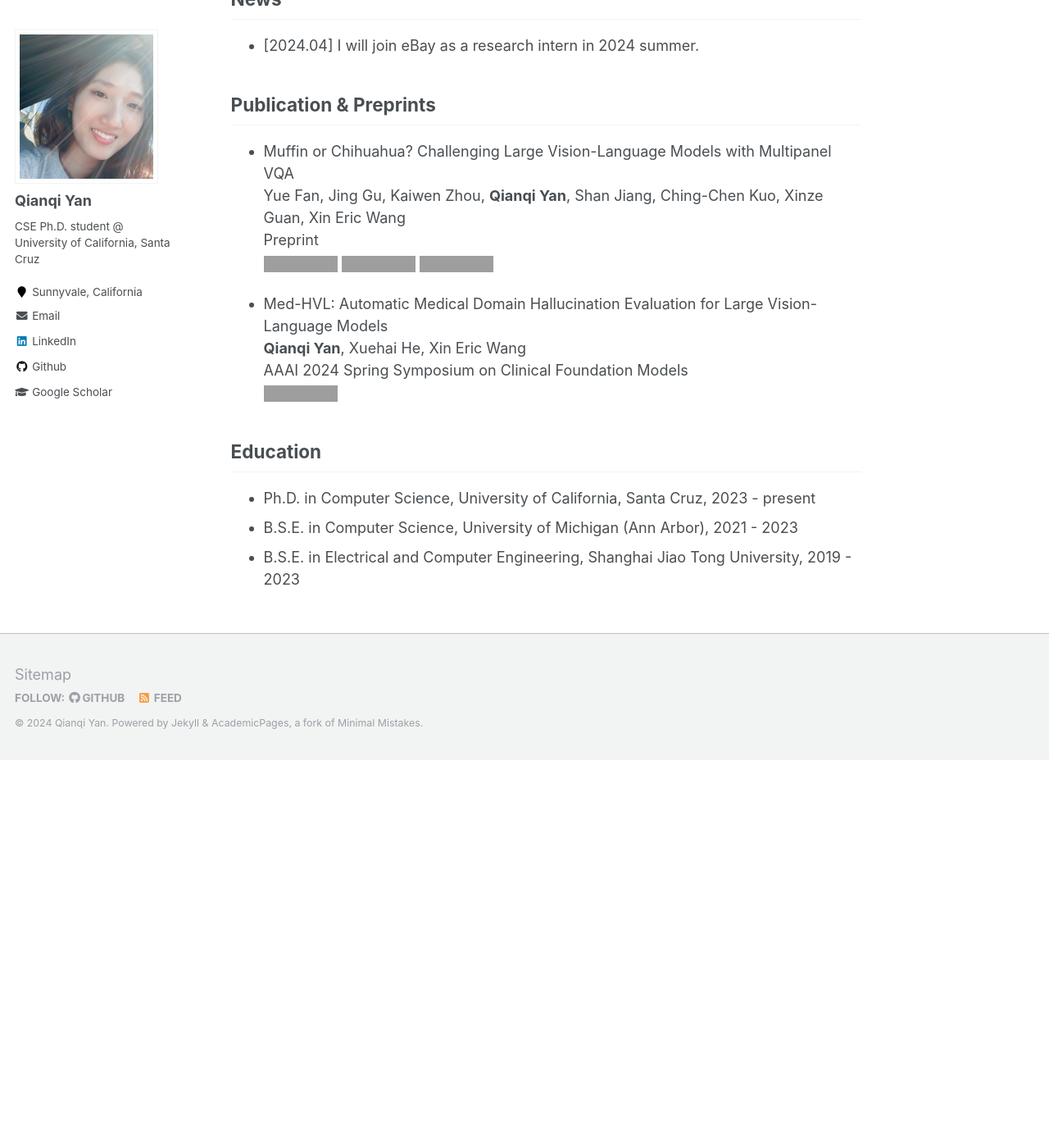
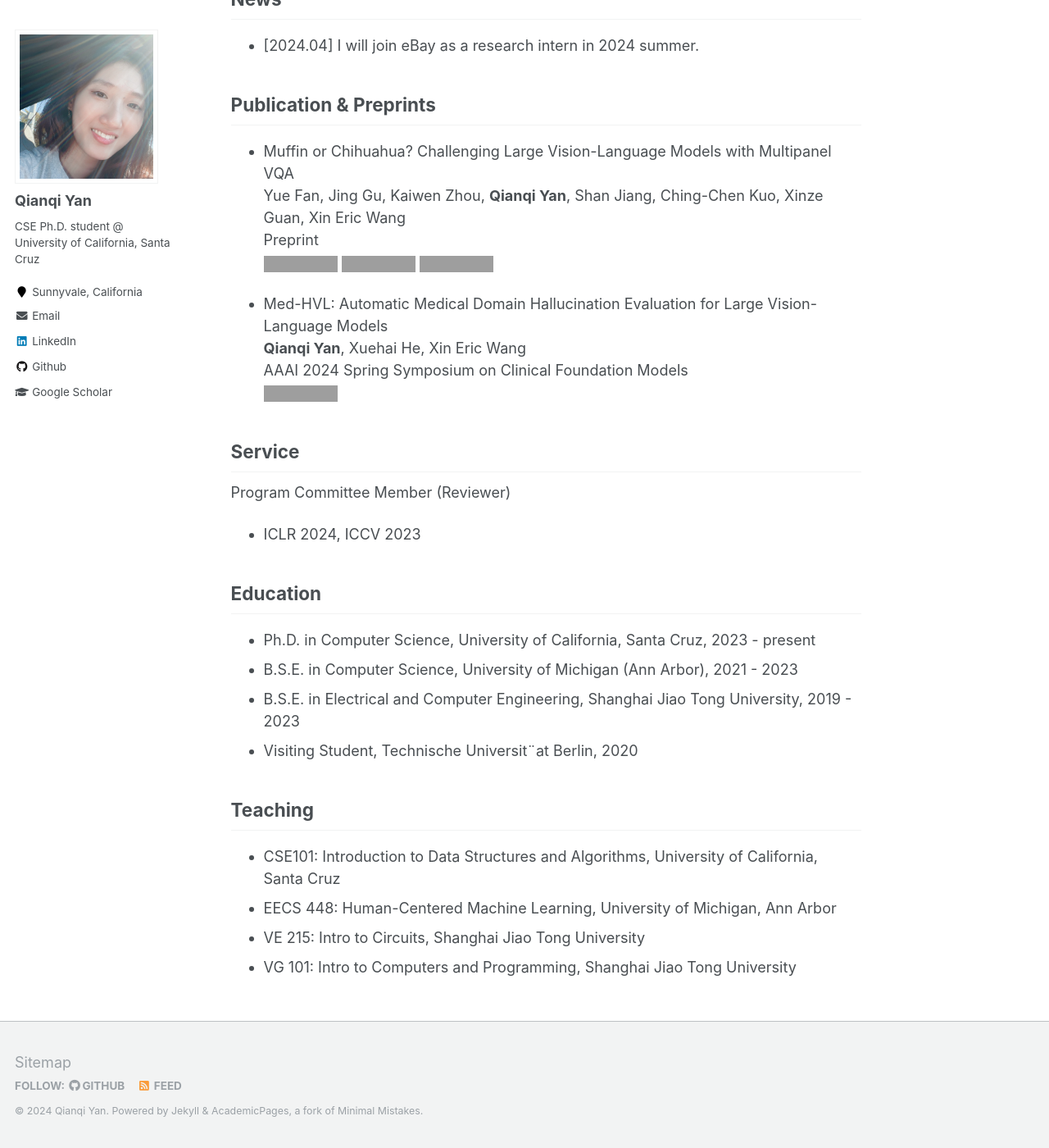
Before and after one commit to Jackie-2000/Jackie-2000.github.io, a Jekyll site: the page built from _pages/about.md, in a window 1280 px wide and 1400 px high, scrolled down 527 px. Shown: the whole window at 82% size. Built offline with Jekyll 4.4.1, drawn with Linux system fonts in a browser that asks for light colours; before the commit the page ends 1454 px from its top, so only the background shows below that; grey boxes are pictures that could not be loaded.

Commit message:
Update about.md

```diff
--- a/_pages/about.md
+++ b/_pages/about.md
@@ -31,9 +31,21 @@ Publication & Preprints
   AAAI 2024 Spring Symposium on Clinical Foundation Models \
   <a href='https://scholar.google.com/citations?view_op=view_citation&hl=en&user=MYrX5ooAAAAJ&citation_for_view=MYrX5ooAAAAJ:u-x6o8ySG0sC'><img src='https://img.shields.io/badge/Paper-Arxiv-red'></a>
 
+Service
+------
+Program Committee Member (Reviewer)
+* ICLR 2024, ICCV 2023
 
 Education
 ------
 * Ph.D. in Computer Science, University of California, Santa Cruz, 2023 - present
 * B.S.E. in Computer Science, University of Michigan (Ann Arbor), 2021 - 2023
 * B.S.E. in Electrical and Computer Engineering, Shanghai Jiao Tong University, 2019 - 2023
+* Visiting Student, Technische Universit¨at Berlin, 2020
+
+Teaching
+------
+* CSE101: Introduction to Data Structures and Algorithms, University of California, Santa Cruz
+* EECS 448: Human-Centered Machine Learning, University of Michigan, Ann Arbor
+* VE 215: Intro to Circuits, Shanghai Jiao Tong University
+* VG 101: Intro to Computers and Programming, Shanghai Jiao Tong University
```
